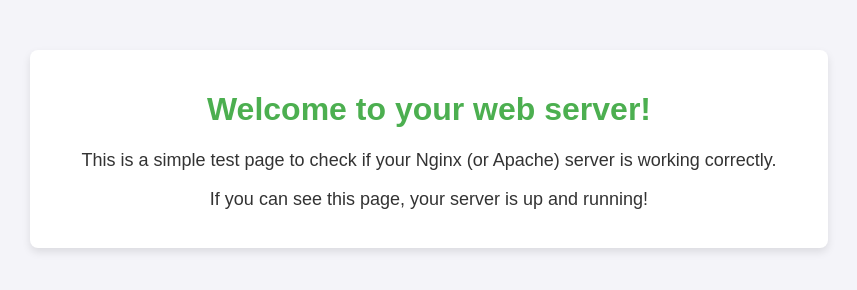
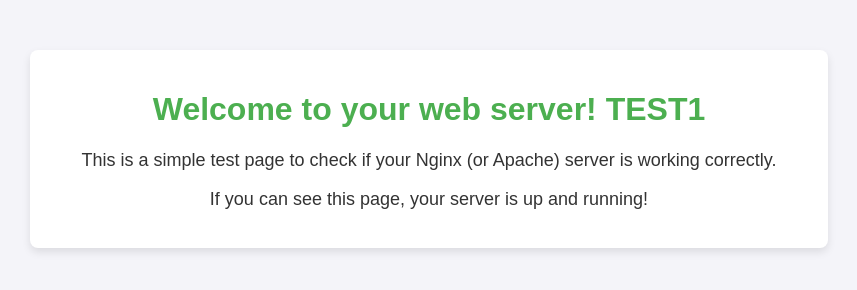
Before and after one commit to Sayn78/Projet1, a plain HTML site: page www/index.html in a window 1280 px wide. Shown: the whole page, without its empty margins (211-1068 px from the left). Drawn offline with Linux system fonts and the light colour scheme.

Commit message:
modification nginx docker file2

```diff
--- a/www/index.html
+++ b/www/index.html
@@ -33,7 +33,7 @@
 </head>
 <body>
     <div class="container">
-        <h1>Welcome to your web server!</h1>
+        <h1>Welcome to your web server! TEST1</h1>
         <p>This is a simple test page to check if your Nginx (or Apache) server is working correctly.</p>
         <p>If you can see this page, your server is up and running!</p>
     </div>
```
